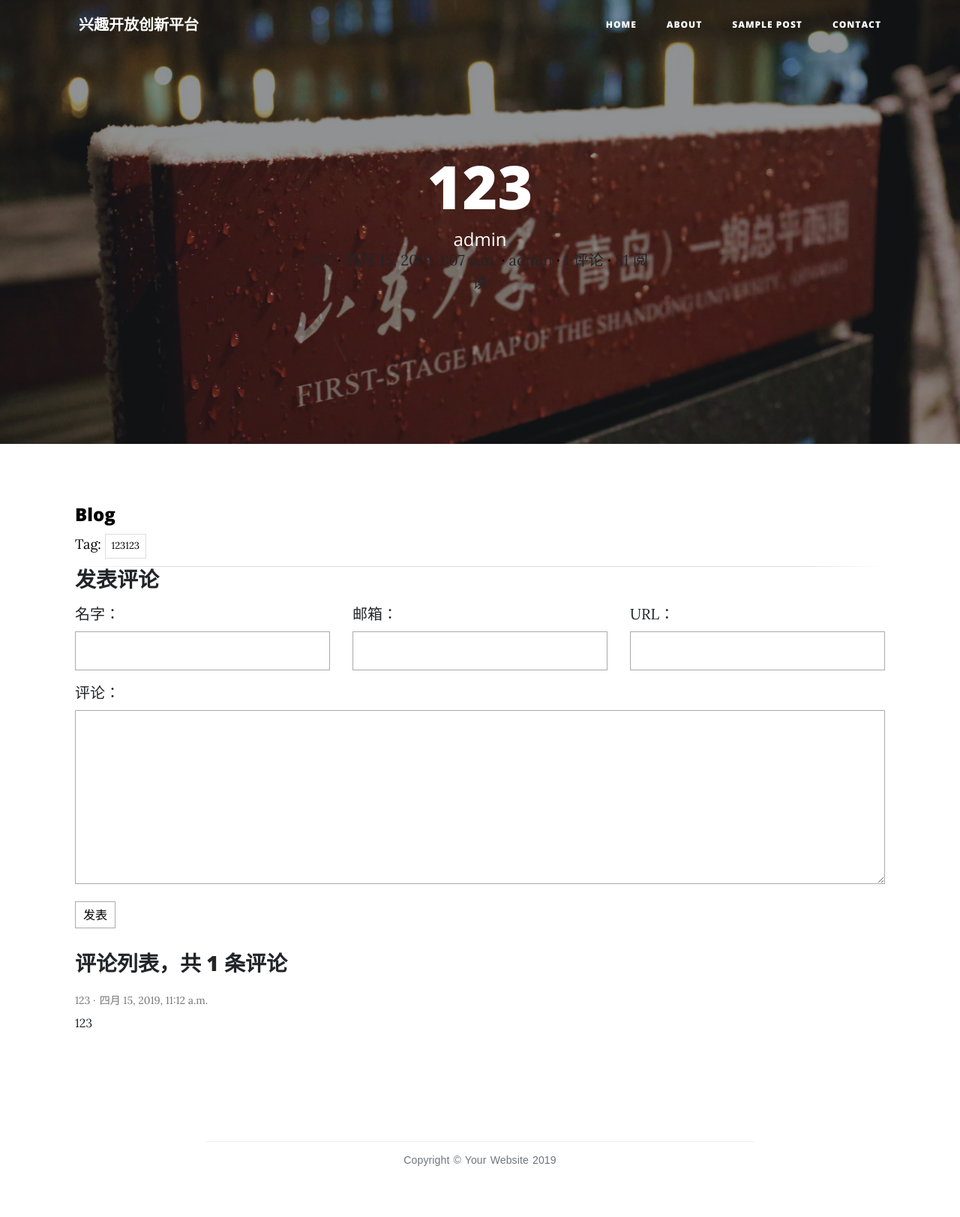
After one commit to Leirss/openlab, a Django app: page /post/1/ in a window 1280 px wide. The commit adds this page. Shown: the whole page at 75% size. Run offline with Django 3.2, Linux system fonts and the light colour scheme; data comes from the database, SQL or seed files in the repository; some libraries are stand-ins or nearby versions.

Commit message:
add detail.html

```diff
--- a/blog/urls.py
+++ b/blog/urls.py
@@ -17,5 +17,5 @@
     url(r'^team/', views.TeamView.as_view(), name='team'),
     url(r'^projects/', views.ProjectsView.as_view(), name='projects'),
     url(r'^events/', views.EventsView.as_view(), name='events'),
-    url(r'articles/', views.ArticleView.as_view(),name="articles"),
+    url(r'articles/', views.ArticleView.as_view(), name="articles"),
 ] + static(settings.MEDIA_URL, document_root=settings.MEDIA_ROOT)
--- a/blog/views.py
+++ b/blog/views.py
@@ -1,6 +1,6 @@
 from django.shortcuts import render, get_object_or_404
 from django.http import HttpResponse
-from .models import Post, Category, Tag, Team, Project, Event
+from .models import Post, Category, Tag, Team, Project
 from comments.forms import CommentForm
 import markdown
 from django.views.generic import ListView, DetailView
@@ -139,7 +139,7 @@
         return super(TagView, self).get_queryset().filter(tags=tag)
 
 
-#class IndexTeamView(ListView):
+# class IndexTeamView(ListView):
  #   model = Team
   #  template_name = 'blog/home.html'
    # context_object_name = 'team_list'
@@ -161,14 +161,81 @@
 
 
 class EventsView(ListView):
-    model = Event
+    model = Post
     template_name = 'blog/events.html'
-    context_object_name = 'event_list'
+    context_object_name = 'post_list'
+    paginate_by = 3
+
+    def get_context_data(self, **kwargs):
+        context = super().get_context_data(**kwargs)
+        paginator = context.get('paginator')
+        page = context.get('page_obj')
+        is_paginated = context.get('is_paginated')
+        pagination_data = self.pagination_data(paginator, page, is_paginated)
+        context.update(pagination_data)
+        return context
+
+    def pagination_data(self, paginator, page, is_paginated):
+        if not is_paginated:
+            return {}
+        left = []
+        right = []
+        left_has_more = False
+        right_has_more = False
+        first = False
+        last = False
+        page_number = page.number
+        total_pages = paginator.num_pages
+        page_range = paginator.page_range
+
+        if page_number == 1:
+            right = page_range[page_number:page_number + 2]
+
+            if right[-1] < total_pages - 1:
+                right_has_more = True
+
+            if right[-1] < total_pages:
+                last = True
+
+        elif page_number == total_pages:
+            left = page_range[(page_number - 3)
+                              if (page_number - 3) > 0 else 0:page_number - 1]
+
+            if left[0] > 2:
+                left_has_more = True
+
+            if left[0] > 1:
+                first = True
+        else:
+            left = page_range[(page_number - 3)
+                              if (page_number - 3) > 0 else 0:page_number - 1]
+            right = page_range[page_number:page_number + 2]
+
+            if right[-1] < total_pages - 1:
+                right_has_more = True
+            if right[-1] < total_pages:
+                last = True
+            if left[0] > 2:
+                left_has_more = True
+            if left[0] > 1:
+                first = True
+
+        data = {
+            'left': left,
+            'right': right,
+            'left_has_more': left_has_more,
+            'right_has_more': right_has_more,
+            'first': first,
+            'last': last,
+        }
+
+        return data
+
 
 class ArticleView(ListView):
-    model=Post
+    model = Post
     template_name = 'blog/articles.html'
-    context_object_name='post_list'
+    context_object_name = 'post_list'
 
 
 def search(request):
--- a/static/blog/css/custom.css
+++ b/static/blog/css/custom.css
@@ -55,23 +50,22 @@
 }
 
 ::selection {
-    background-color: #eee;
+    background-color: #EEE;
 }
 
 body {
+    font-family: 'Lato', sans-serif;
     color: #444;
-    font-family: 'Lato', sans-serif;
 }
 
 p {
     font-family: 'Ubuntu', sans-serif;
     font-weight: 400;
+    letter-spacing: .01em;
     word-spacing: 1px;
-    letter-spacing: 0.01em;
 }
 
-#single p,
-#page p {
+#single p, #page p {
     margin-bottom: 25px;
 }
 
@@ -189,61 +177,56 @@
     top: 0;
     left: 0;
     overflow: hidden;
+    max-width: 0;
     padding: 0 0 5px 0 !important;
-    max-width: 0;
+    content: attr(data-hover);
+    -webkit-transition: max-width .5s;
+    -moz-transition: max-width .5s;
+    transition: max-width .5s;
+    white-space: nowrap;
+    color: #000;
     border-bottom: 1px solid #000;
-    color: #000;
-    content: attr(data-hover);
-    white-space: nowrap;
-    -webkit-transition: max-width 0.5s;
-    -moz-transition: max-width 0.5s;
-    transition: max-width 0.5s;
 }
 
-.cl-effect-11 a:hover::before,
-.cl-effect-11 a:focus::before {
+.cl-effect-11 a:hover::before, .cl-effect-11 a:focus::before {
     max-width: 100%;
 }
 
 /**
  * 4.0 - Home/Blog
  */
-
 .content-body {
     padding-bottom: 4em;
 }
 
 .post {
-    background: #fff;
     padding: 30px 30px 0;
+    background: #FFF;
 }
 
 .entry-title {
+    font-size: 1.9em;
+    line-height: 1.6;
+    margin-bottom: 20px;
+    padding: 10px 20px 0;
     text-align: center;
-    font-size: 1.9em;
-    margin-bottom: 20px;
-    line-height: 1.6;
-    padding: 10px 20px 0;
 }
 
 .entry-meta {
-    text-align: center;
-    color: #DDDDDD;
     font-size: 13px;
     margin-bottom: 30px;
+    text-align: center;
+    color: #DDD;
 }
 
 .entry-content {
     font-size: 18px;
+    font-weight: 300;
     line-height: 1.9;
-    font-weight: 300;
     color: #000;
 }
 
-.post-category::after,
-.post-date::after,
-.post-author::after,
-.comments-link::after {
+.post-category::after, .post-date::after, .post-author::after, .comments-link::after {
     content: ' ·';
     color: #000;
 }
@@ -334,103 +310,102 @@
 /**
  * 5.0 - Widget
  */
-
 .widget {
-    background: #fff;
     padding: 30px 0 0;
+    background: #FFF;
 }
 
 .widget-title {
     font-size: 1.5em;
+    font-weight: 400;
+    line-height: 1.6;
     margin-bottom: 20px;
-    line-height: 1.6;
     padding: 10px 0 0;
-    font-weight: 400;
 }
 
 .widget-recent-posts ul {
+    margin: 0;
     padding: 0;
-    margin: 0;
     padding-left: 20px;
 }
 
 .widget-recent-posts ul li {
+    line-height: 170%;
+    position: relative;
+    margin-bottom: 10px;
     list-style-type: none;
-    position: relative;
-    line-height: 170%;
-    margin-bottom: 10px;
 }
 
 .widget-recent-posts ul li::before {
+    font-family: 'Ionicons';
+    font-size: 16px;
+    position: absolute;
+    top: 3px;
+    left: -17px;
     content: '\f3d3';
-    font-family: "Ionicons";
-    position: absolute;
-    left: -17px;
-    top: 3px;
-    font-size: 16px;
     color: #000;
 }
 
 .widget-archives ul {
+    margin: 0;
     padding: 0;
-    margin: 0;
     padding-left: 25px;
 }
 
 .widget-archives ul li {
+    line-height: 170%;
+    position: relative;
+    margin-bottom: 10px;
     list-style-type: none;
-    position: relative;
-    line-height: 170%;
-    margin-bottom: 10px;
 }
 
 .widget-archives ul li::before {
+    font-family: 'Ionicons';
+    font-size: 16px;
+    position: absolute;
+    top: 1px;
+    left: -25px;
     content: '\f3f3';
-    font-family: "Ionicons";
-    position: absolute;
-    left: -25px;
-    top: 1px;
-    font-size: 16px;
     color: #000;
 }
 
 .widget-category ul {
+    margin: 0;
     padding: 0;
-    margin: 0;
     padding-left: 25px;
 }
 
 .widget-category ul li {
+    line-height: 170%;
+    position: relative;
+    margin-bottom: 10px;
     list-style-type: none;
-    position: relative;
-    line-height: 170%;
-    margin-bottom: 10px;
 }
 
 .widget-category ul li::before {
+    font-family: 'Ionicons';
+    font-size: 18px;
+    position: absolute;
+    top: 1px;
+    left: -25px;
     content: '\f3fe';
-    font-family: "Ionicons";
-    position: absolute;
-    left: -25px;
-    top: 1px;
-    font-size: 18px;
     color: #000;
 }
 
 .widget-tag-cloud ul {
-    padding: 0;
     margin: 0;
     margin-right: -10px;
+    padding: 0;
 }
 
 .widget-tag-cloud ul li {
-    list-style-type: none;
     font-size: 13px;
     display: inline-block;
     margin-right: 10px;
     margin-bottom: 10px;
     padding: 3px 8px;
-    border: 1px solid #ddd;
+    list-style-type: none;
+    border: 1px solid #DDD;
 }
 
 .widget-content ul ul {
@@ -453,37 +428,35 @@
 /**
  * 6.0 - Footer
  */
-
 #site-footer {
+    padding: 0 0 1.5em 0;
     padding-top: 10px;
-    padding: 0 0 1.5em 0;
 }
 
 .copyright {
+    margin: 0;
+    padding-top: 1em;
     text-align: center;
-    padding-top: 1em;
-    margin: 0;
-    border-top: 1px solid #eee;
     color: #666;
+    border-top: 1px solid #EEE;
 }
 
 /**
  * 7.0 - Header Search Bar
  */
-
 #header-search-box {
     position: absolute;
+    top: 8px;
     right: 38px;
-    top: 8px;
 }
 
 .search-form {
+    position: absolute;
+    top: 33px;
+    right: -6px;
     display: none;
     width: 25%;
-    position: absolute;
     min-width: 200px;
-    right: -6px;
-    top: 33px;
 }
 
 #search-menu span {
@@ -529,50 +502,49 @@
 /**
  * 8.0 - Mobile Menu
  */
-
 .overlay {
     position: fixed;
+    top: 0;
+    left: 0;
     width: 100%;
     height: 100%;
-    top: 0;
-    left: 0;
-    background: #fff;
+    background: #FFF;
 }
 
 .overlay .overlay-close {
     position: absolute;
+    z-index: 100;
+    top: 10px;
     right: 25px;
-    top: 10px;
+    overflow: hidden;
     padding: 0;
-    overflow: hidden;
+    color: transparent;
     border: none;
-    color: transparent;
     background-color: transparent;
-    z-index: 100;
 }
 
 .overlay-hugeinc.open .ion-ios-close-empty {
+    font-size: 50px;
     color: #000;
-    font-size: 50px;
 }
 
 .overlay nav {
-    text-align: center;
+    font-size: 54px;
     position: relative;
     top: 50%;
     height: 60%;
-    font-size: 54px;
     -webkit-transform: translateY(-50%);
     transform: translateY(-50%);
+    text-align: center;
 }
 
 .overlay ul {
-    list-style: none;
-    padding: 0;
-    margin: 0 auto;
+    position: relative;
     display: inline-block;
     height: 100%;
-    position: relative;
+    margin: 0 auto;
+    padding: 0;
+    list-style: none;
 }
 
 .overlay ul li {
@@ -680,51 +650,49 @@
 /**
  * 10.0 - Contact Form
  */
-
 .contact-form input, .comment-form input {
-    border: 1px solid #aaa;
-    margin-bottom: 15px;
-    width: 100%;
-    padding: 15px 15px;
     font-size: 16px;
     line-height: 100%;
-    transition: 0.4s border-color linear;
+    width: 100%;
+    margin-bottom: 15px;
+    padding: 15px 15px;
+    transition: .4s border-color linear;
+    border: 1px solid #AAA;
 }
 
 .contact-form textarea, .comment-form textarea {
-    border: 1px solid #aaa;
-    margin-bottom: 15px;
-    width: 100%;
-    padding: 15px 15px;
     font-size: 16px;
     line-height: 20px !important;
+    width: 100%;
     min-height: 183px;
-    transition: 0.4s border-color linear;
+    margin-bottom: 15px;
+    padding: 15px 15px;
+    transition: .4s border-color linear;
+    border: 1px solid #AAA;
 }
 
-.contact-form input:focus, .comment-form input:focus,
-.contact-form textarea:focus, .comment-form textarea:focus {
+.contact-form input:focus, .comment-form input:focus, .contact-form textarea:focus, .comment-form textarea:focus {
     border-color: #666;
 }
 
 .btn-send {
+    position: relative;
+    display: inline-block;
+    padding: 25px 80px;
+    cursor: pointer;
+    transition: all .3s;
+    letter-spacing: 1px;
+    border: 1px solid #AAA;
     background: none;
-    border: 1px solid #aaa;
-    cursor: pointer;
-    padding: 25px 80px;
-    display: inline-block;
-    letter-spacing: 1px;
-    position: relative;
-    transition: all 0.3s;
 }
 
 .btn-5 {
+    font-size: 16px;
+    line-height: 15px;
+    overflow: hidden;
+    min-width: 260px;
+    height: 70px;
     color: #666;
-    height: 70px;
-    min-width: 260px;
-    line-height: 15px;
-    font-size: 16px;
-    overflow: hidden;
     -webkit-backface-visibility: hidden;
     -moz-backface-visibility: hidden;
     backface-visibility: hidden;
@@ -847,10 +818,10 @@
 }
 
 .comment-form .comment-btn {
-    background-color: #fff;
-    border: 1px solid #aaa;
     font-size: 16px;
     padding: 5px 10px;
+    border: 1px solid #AAA;
+    background-color: #FFF;
 }
 
 .comment-list-panel {
@@ -862,15 +833,14 @@
 }
 
 .comment-item:not(:last-child) {
-    border-bottom: 1px #ccc solid;
     margin-bottom: 20px;
     padding-bottom: 20px;
+    border-bottom: 1px #CCC solid;
 }
 
-.comment-item .nickname,
-.comment-item .submit-date {
+.comment-item .nickname, .comment-item .submit-date {
+    font-size: 14px;
     color: #777;
-    font-size: 14px;
 }
 
 .comment-item .nickname:after {
@@ -878,16 +848,16 @@
 }
 
 .comment-item .text {
+    font-size: 16px;
     padding-top: 5px;
-    font-size: 16px;
 }
 
 /**
  * 13.0 - Pagination
  */
 .pagination-simple {
+    font-size: 16px;
     padding-left: 30px;
-    font-size: 16px;
 }
 
 .pagination ul {
@@ -895,11 +865,70 @@
 }
 
 .pagination ul li {
+    font-size: 16px;
     display: inline-block;
-    font-size: 16px;
     margin-right: 5px;
 }
 
 .current a {
     color: red;
 }
+
+.pagination {
+    margin-top: 25px;
+    text-align: center;
+}
+
+.pagination a {
+    font-size: 14px;
+    line-height: 38px;
+    display: inline-block;
+    margin-right: 4px;
+    padding: 0 15px;
+    cursor: pointer;
+    user-select: none;
+    transition: all .2s ease-in-out;
+    text-align: center;
+    border: 1px solid #D7DDE4;
+    border-radius: 4px;
+    background-color: #FFF;
+}
+
+.pagination a:hover {
+    color: #A161BF;
+    border: 1px solid #A161BF;
+}
+
+.pagination .current-page {
+    color: white;
+    background-color: #A161BF;
+}
+
+.pagination .current-page:hover {
+    color: white;
+    border: 1px solid #A161BF;
+}
+
+.pagination span {
+    font-size: 20px;
+    line-height: 38px;
+    display: inline-block;
+    margin-right: 4px;
+    padding: 0 8px;
+}
+
+.widget-tag-cloud ul {
+    padding: 0;
+    margin: 0;
+    margin-right: -10px;
+}
+
+.widget-tag-cloud ul li {
+    list-style-type: none;
+    font-size: 13px;
+    display: inline-block;
+    margin-right: 10px;
+    margin-bottom: 10px;
+    padding: 3px 8px;
+    border: 1px solid #ddd;
+}
--- /dev/null
+++ b/templates/blog/detail.html
@@ -0,0 +1,87 @@
+{% extends "blog/projects.html" %}
+{% load staticfiles %}
+{% load blog_tags %}
+{%block header%}
+<h1>{{ post.title }}</h1>
+<span class="subheading">{{ post.author }}</span>
+<div class="col-lg-8 col-md-10 mx-auto">
+    <span class="post-category"><a href="#">{{ post.category.name }}</a></span>
+    <span class="post-date"><a href="#"><time class="entry-date" datetime="{{ post.created_time }}">{{ post.created_time }}</time></a></span>
+    <span class="post-author"><a href="#">{{ post.author }}</a></span>
+    <span class="comments-link"><a href="#">{{ post.comment_set.count }} 评论</a></span>
+    <span class="views-count"><a href="#">{{ post.views }} 阅读</a></span>
+</div>
+{%endblock header%}
+{% block main %}
+<div class="content-body">
+    <div class="container">
+        <div class="row">
+            <article class="post post-{{ post.pk }}">
+                <div class="entry-content clearfix">
+                    {{ post.body|safe }}
+                    <div class="widget-tag-cloud">
+                        <ul>
+                            Tag:
+                            {% for tag in post.tags.all %}
+                            <li>{{tag.name}}</li>
+                            {% endfor %}
+                        </ul>
+                    </div>
+                </div>
+            </article>
+            <section class="comment-area" id="comment-area">
+                <hr>
+                <h3>发表评论</h3>
+                <form action="{% url 'comments:post_comment' post.pk %}" method="post" class="comment-form">
+                    {% csrf_token %}
+                    <div class="row">
+                        <div class="col-md-4">
+                            <label for="{{ form.name.id_for_label }}">名字：</label>
+                            {{ form.name }}
+                            {{ form.name.errors }}
+                        </div>
+                        <div class="col-md-4">
+                            <label for="{{ form.email.id_for_label }}">邮箱：</label>
+                            {{ form.email }}
+                            {{ form.email.errors }}
+                        </div>
+                        <div class="col-md-4">
+                            <label for="{{ form.url.id_for_label }}">URL：</label>
+                            {{ form.url }}
+                            {{ form.url.errors }}
+                        </div>
+                        <div class="col-md-12">
+                            <label for="{{ form.text.id_for_label }}">评论：</label>
+                            {{ form.text }}
+                            {{ form.text.errors }}
+                            <button type="submit" class="comment-btn">发表</button>
+                        </div>
+                    </div> <!-- row -->
+                </form>
+                <div class="comment-list-panel">
+                    <h3>评论列表，共 <span>{{ post.comment_set.count }}</span> 条评论</h3>
+                    <ul class="comment-list list-unstyled">
+                        {% for comment in comment_list %}
+                        <li class="comment-item">
+                            <span class="nickname">{{ comment.name }}</span>
+                            <time class="submit-date">{{ comment.created_time }}</time>
+                            <div class="text">
+                                {{ comment.text }}
+                            </div>
+                        </li>
+                        {% empty %}
+                        暂无评论
+                        {% endfor %}
+                    </ul>
+                </div>
+            </section>
+        </div>
+    </div>
+</div>
+{% endblock main %}
+{% block toc %}
+<div class="widget widget-content">
+    <h3 class="widget-title">文章目录</h3>
+    {{ post.toc|safe }}
+</div>
+{% endblock toc %}
--- a/templates/blog/projects.html
+++ b/templates/blog/projects.html
@@ -4,7 +4,6 @@
 <html lang="en">
 
 <head>
-
     <meta charset="utf-8">
     <meta name="viewport" content="width=device-width, initial-scale=1, shrink-to-fit=no">
     <meta name="description" content="">
@@ -13,22 +12,23 @@
     <title>Our Projects</title>
     {%endblock title%}
     <!-- Bootstrap core CSS -->
+
     <link href="{% static 'css/bootstraps.min.css'%}" rel="stylesheet">
+    <!-- add new css 4.15-->
+    <link rel="stylesheet" href="{% static 'blog/css/custom.css' %}">
+    <!-- end add -->
+
     <!-- 注意这里引用另外一个bootstrap -->
-
     <!-- Custom fonts for this template -->
     <link href="{% static 'css/all.min.css'%}" rel="stylesheet" type="text/css">
     <link href='https://fonts.googleapis.com/css?family=Lora:400,700,400italic,700italic' rel='stylesheet' type='text/css'>
     <link href='https://fonts.googleapis.com/css?family=Open+Sans:300italic,400italic,600italic,700italic,800italic,400,300,600,700,800' rel='stylesheet' type='text/css'>
-
     <!-- Custom styles for this template -->
     <link href="{% static 'css/clean-blog.css'%}" rel="stylesheet">
     <!--   <link href="{% static 'css/style.css'%}" rel="stylesheet"> -->
-
 </head>
 
 <body>
-
     <!-- Navigation -->
     <nav class="navbar navbar-expand-lg navbar-light fixed-top" id="mainNav">
         <div class="container">
@@ -55,7 +55,6 @@
             </div>
         </div>
     </nav>
-
     <!-- Page Header -->
     <header class="masthead" style="background-image: url('../static/images/demo/mainpage.jpg')">
         <div class="overlay"></div>
@@ -65,7 +64,6 @@
                     <div class="site-heading">
                         {%block header%}
                         <h1>Our Projects</h1>
-
                         <span class="subheading">项目简介</span>
                         {%endblock header%}
                     </div>
@@ -73,8 +71,8 @@
             </div>
         </div>
     </header>
-
     <!-- Main Content -->
+    {% block main %}
     <div class="container">
         <div class="row">
             <div class="col-lg-4 col-md-5 mx-auto mt-5">
@@ -120,7 +118,7 @@
                             {{ post.excerpt }}
                         </h3>
                     </a>
-<!-- 	          <p class="post-meta">Posted by
+                    <!--            <p class="post-meta">Posted by
               <a href="#">{{post.author}}</a>
               {{post.time}}</p> -->
                 </div>
@@ -134,9 +132,8 @@
             <a class="btn btn-primary float-right mt-5" href="#">Older Posts &rarr;</a>
         </div>
     </div>
-
     </div>
-
+    {% endblock main %}
     <!-- Footer -->
     <footer>
         <div class="container">
@@ -174,14 +171,11 @@
             </div>
         </div>
     </footer>
-
     <!-- Bootstrap core JavaScript -->
-  <script src ="{% static 'js/jquery.min.js'%}"></script>
+    <script src="{% static 'js/jquery.min.js'%}"></script>
     <script src="{% static 'js/bootstrap.bundle.min.js'%}"></script>
-
     <!-- Custom scripts for this template -->
     <script src="{% static 'js/clean-blog.min.js'%}"></script>
-
 </body>
 
 </html>
```
Also changed, not shown: other parts of static/blog/css/custom.css (+88 -105 lines), blog/admin.py (+4 -3 lines), blog/models.py (+2 -21 lines), templates/blog/events.html (+7 -7 lines), blog/migrations/0017_post_img.py (added), blog/migrations/0018_delete_event.py (added), db.sqlite3, media/img/cat_ds4rv1I.jpg (added), 7 other files. Lines whose indentation alone changed are shown as unchanged.
